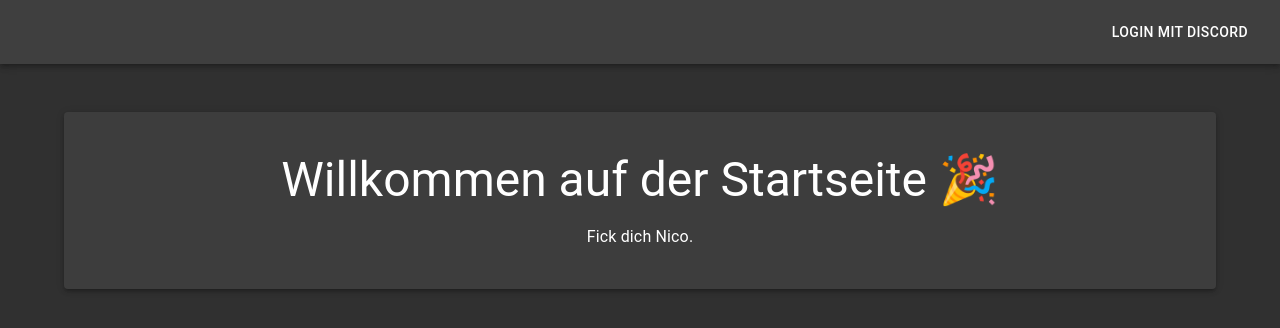
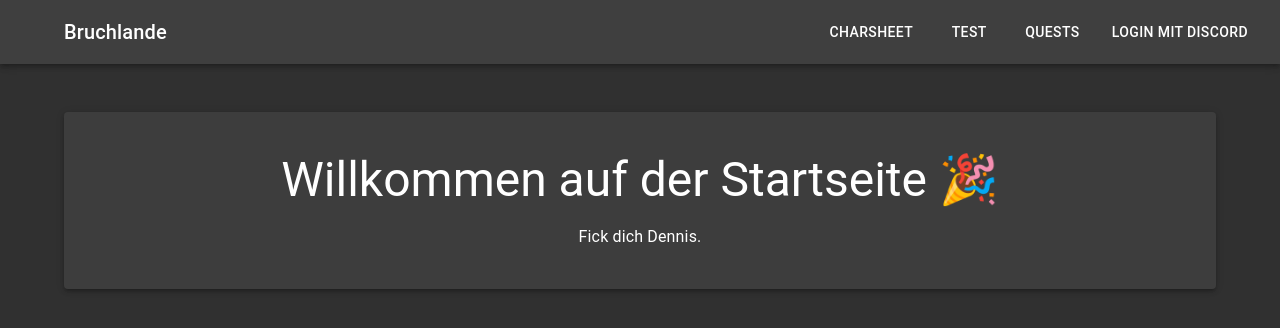
Before and after one commit to NicoReimer/Breakpoint-Test, a React (Vite) app in the folder breakpoint/: page / in a window 1280 px wide. Shown: the top 328 px of the page. Built offline with nearby package versions, Linux system fonts and the light colour scheme; no server answers; some icons are missing.

Commit message:
refactor: reorganize imports and improve Navbar component structure

```diff
--- a/breakpoint/src/components/Navbar.jsx
+++ b/breakpoint/src/components/Navbar.jsx
@@ -1,7 +1,19 @@
-import useAuth from '../hooks/useAuth';
-import { AppBar, Toolbar, Box, Button, Avatar, Menu, MenuItem } from '@mui/material';
-import { useState } from 'react';
-import { useNavigate } from 'react-router-dom';
+import useAuth from "../hooks/useAuth";
+import {
+  AppBar,
+  Toolbar,
+  Box,
+  IconButton,
+  Button,
+  Typography,
+  Avatar,
+  Menu,
+  MenuItem,
+  Stack,
+} from "@mui/material";
+import { useState } from "react";
+import { useNavigate } from "react-router-dom";
+import CastleIcon from "@mui/icons-material/Castle";
 
 export default function Navbar() {
   const { user } = useAuth();
@@ -16,16 +28,38 @@ export default function Navbar() {
 
   const handleSettings = () => {
     handleClose();
-    navigate('/settings');
+    navigate("/settings");
   };
 
   const handleLogout = () => {
-    window.location.href = 'http://localhost:3001/auth/logout';
+    window.location.href = "http://localhost:3001/auth/logout";
   };
 
   return (
     <AppBar position="static">
-      <Toolbar sx={{ display: 'flex', justifyContent: 'flex-end' }}>
+      <Toolbar sx={{ display: "flex", justifyContent: "flex-end" }}>
+        <IconButton
+          size="large"
+          edge="start"
+          color="inherit"
+          aria-label="logo"
+          href="/"
+        >
+          <CastleIcon />
+        </IconButton>
+        <Typography variant="h6" component="div" sx={{ flexGrow: 1 }}>
+          Bruchlande
+        </Typography>
+        <Stack direction="row" spacing={2}>
+          <Button color="inherit" href="/">
+            CharSheet
+          </Button>
+          <Button color="inherit" href="/">
+            Test
+          </Button>
+          <Button color="inherit" href="/">
+            Quests
+          </Button>
           {!user ? (
             <Button color="inherit" href="http://localhost:3001/auth/discord">
               Login mit Discord
@@ -35,7 +69,7 @@ export default function Navbar() {
               <Avatar
                 onClick={handleAvatarClick}
                 src={`https://cdn.discordapp.com/avatars/${user.id}/${user.avatar}.png`}
-              sx={{ cursor: 'pointer' }}
+                sx={{ cursor: "pointer" }}
               />
               <Menu
                 anchorEl={anchorEl}
@@ -47,6 +81,7 @@ export default function Navbar() {
               </Menu>
             </Box>
           )}
+        </Stack>
       </Toolbar>
     </AppBar>
   );
--- a/breakpoint/src/pages/Home.jsx
+++ b/breakpoint/src/pages/Home.jsx
@@ -1,15 +1,13 @@
-import { Box, Typography, Container, Paper } from '@mui/material';
+import { Box, Typography, Container, Paper } from "@mui/material";
 
 export default function Home() {
   return (
     <Container sx={{ mt: 6 }}>
-      <Paper elevation={3} sx={{ p: 5, textAlign: 'center' }}>
+      <Paper elevation={3} sx={{ p: 5, textAlign: "center" }}>
         <Typography variant="h3" gutterBottom>
           Willkommen auf der Startseite 🎉
         </Typography>
-        <Typography variant="body1">
-          Fick dich Nico.
-        </Typography>
+        <Typography variant="body1">Fick dich Dennis.</Typography>
       </Paper>
     </Container>
   );
```
Lines whose indentation alone changed are shown as unchanged.
